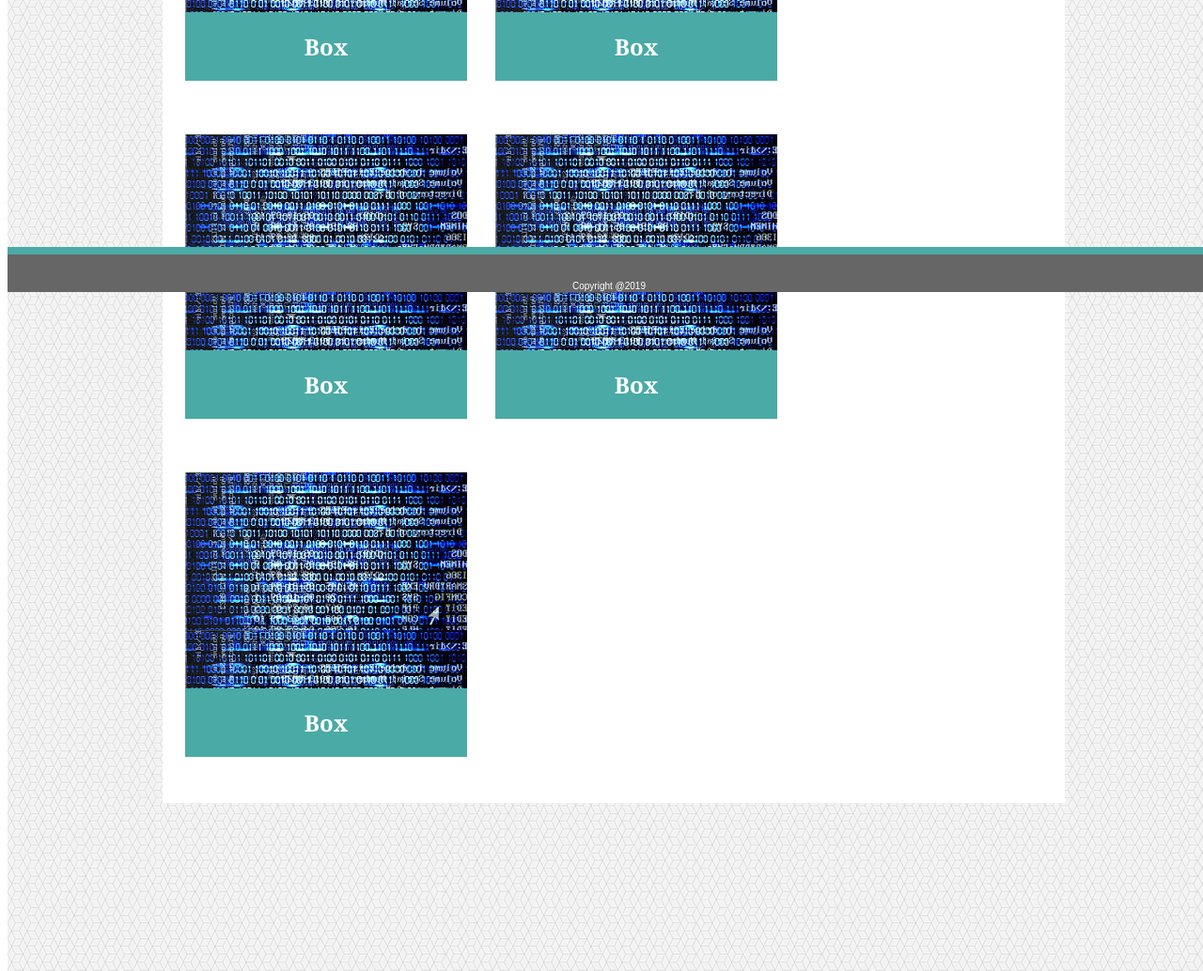
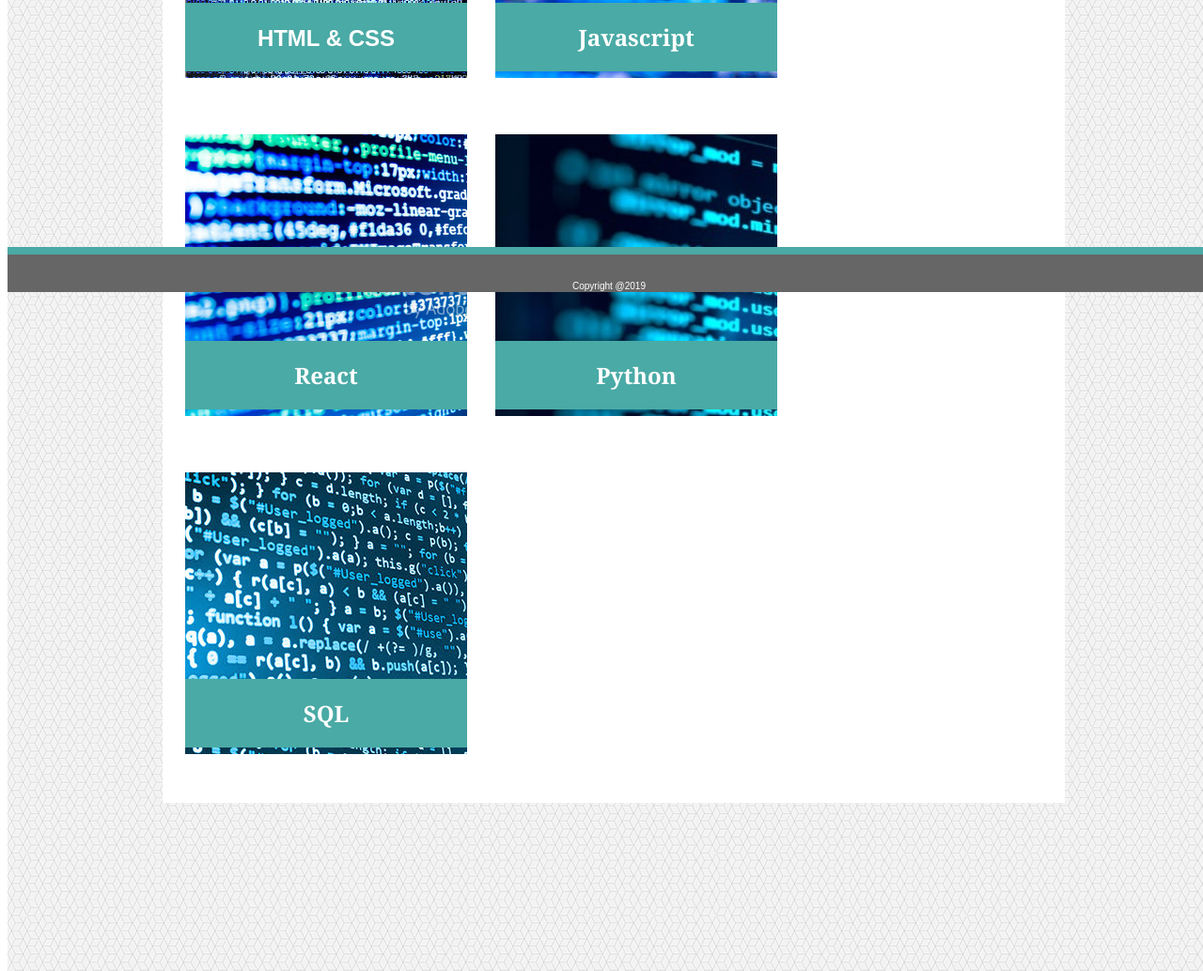
Before and after one commit to mischegoss/Basic-Portfolio, a plain HTML site: page portfolio.html in a window 1280 px wide. Shown: the part 489-1523 px from the top of the page at 94% size. Drawn offline with Linux system fonts and the light colour scheme.

Commit message:
Updates images, added link to portfolio page

```diff
--- a/assets/css/styles.css
+++ b/assets/css/styles.css
@@ -208,5 +208,37 @@ a:hover {
     padding: 20px 0;
     text-align: center;
     position: relative;
-    top: 210px;
+    top: 200px;
 }
+
+#box-1 {
+    background-image: url(../images/binary.jpeg);
+}
+
+#box-2 {
+    background-image: url(../images/coding_blue.jpg);
+
+}
+
+#box-3 {
+    background-image: url(../images/coding_blue_white.jpg);
+}
+
+#box-4 {
+    background-image: url(../images/coding_computer.jpg);
+}
+
+#box-5 {
+    background-image: url(../images/coding_teal.jpg);
+}
+
+.box a:link,
+.box a:visited,
+ .box a:active {
+    color: #ffffff;
+
+}
+
+.box a:hover {
+    color: #666666;
+}
--- a/portfolio.html
+++ b/portfolio.html
@@ -33,13 +33,13 @@
           </div>
 
           <div class="portfolio">
-            <div class="box" id="box-1"><h2 class="white-text teal">Box</h2></div>
-            <div class="box" id="box-2"><h2 class="white-text teal">Box</h2></div>
+            <div class="box" id="box-1"><h2 class="white-text teal"><a href="#">HTML & CSS</a></h2></div>
+            <div class="box" id="box-2"><h2 class="white-text teal">Javascript</h2></div>
             <div class = "clearfix"></div>
-            <div class="box" id="box-3"><h2 class="white-text teal">Box</h2></div>
-            <div class="box" id="box-4"><h2 class="white-text teal">Box</h2></div>
+            <div class="box" id="box-3"><h2 class="white-text teal">React</h2></div>
+            <div class="box" id="box-4"><h2 class="white-text teal">Python</h2></div>
             <div class = "clearfix"></div>
-            <div class="box" id="box-5"><h2 class="white-text teal">Box</h2></div>
+            <div class="box" id="box-5"><h2 class="white-text teal">SQL</h2></div>
 
           </div>
 
```
